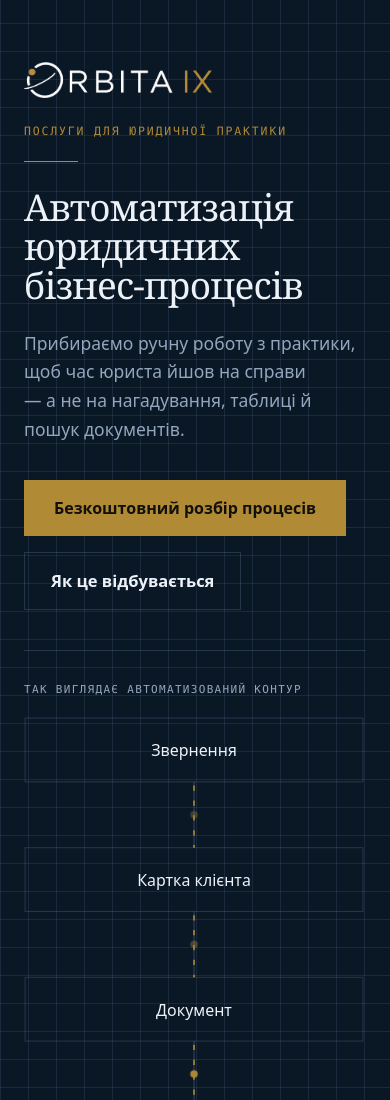
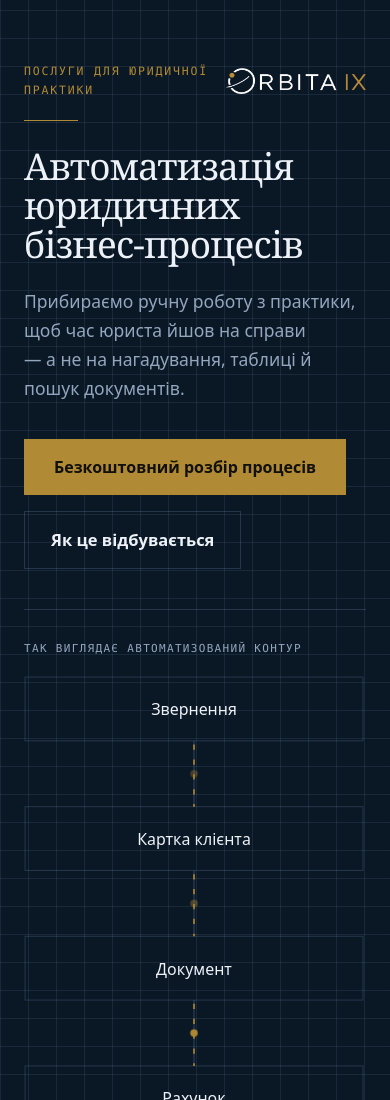
Before and after one commit to ailegalxv-prog/landing, a plain HTML site: page public/index.html in a window 390 px wide. Shown: the top 1100 px of the page. Drawn offline with Linux system fonts and the light colour scheme.

Commit message:
Шапка: логотип праворуч на одній лінії з надписом
Owner переглянув сайт на телефоні: логотип зліва зверху окремим блоком
і завеликий (240 px). Сподобалась композиція з картинки превʼю —
надпис ліворуч, логотип праворуч на тій самій лінії.

Зроблено flex-рядок .brand-row: надпис ліворуч, логотип праворуч,
вирівняні по центру. Логотип 176 px на десктопі, 140 px на телефоні,
не стискається (flex: 0 0 auto) і завжди лишається праворуч.

Від 560 px усе в один рядок. На вужчих екранах надпис переноситься
на два рядки — шрифт надпису зменшувати не можна, для одного рядка
на 390 px знадобилося б 8 px, а це нечитабельно.

Co-Authored-By: Claude Opus 5 <noreply@anthropic.com>

```diff
--- a/public/index.html
+++ b/public/index.html
@@ -65,10 +65,14 @@
       var(--navy);
     color: var(--on-navy); padding: 88px 0 76px;
   }
-  /* Логотип у шапці. Файл віддається у повній роздільності (966x185), а на сторінці
-     показується вужчим — так він лишається різким і на retina-екранах.
-     width/height в атрибутах тримають пропорцію, тому верстка не стрибає при завантаженні. */
-  .brand { display: block; width: 240px; height: auto; margin: 0 0 30px; }
+  /* Верхній рядок шапки: надпис ліворуч, логотип праворуч — одна лінія.
+     На вузьких екранах надпис переноситься на два рядки, логотип лишається праворуч.
+     Файл логотипа віддається у повній роздільності (966x185), а показується вужчим —
+     так він різкий і на retina. width/height в атрибутах тримають пропорцію,
+     тому верстка не стрибає під час завантаження. */
+  .brand-row { display: flex; align-items: center; justify-content: space-between; gap: 20px; margin: 0 0 20px; }
+  .brand-row .eyebrow { margin: 0; }
+  .brand { display: block; width: 176px; height: auto; flex: 0 0 auto; }
   .eyebrow { font-family: var(--mono); font-size: 11.5px; letter-spacing: .16em; text-transform: uppercase; color: var(--brass); margin: 0 0 20px; }
   .hero .eyebrow { color: var(--brass-solid); }
   .rule-sm { width: 54px; height: 1px; background: var(--brass-solid); margin: 0 0 26px; }
@@ -464,7 +468,8 @@
   @media (max-width: 380px) { .gain { grid-template-columns: minmax(0, 1fr); gap: 2px; } }
   @media (max-width: 560px) {
     .hero { padding: 62px 0 54px; }
-    .brand { width: 188px; margin-bottom: 24px; }
+    .brand { width: 140px; }
+    .brand-row { gap: 14px; }
     .guar { padding: 26px 22px; }
     .flow { margin-top: 40px; }
   }
@@ -473,8 +478,10 @@
 <body>
 <div class="hero">
   <div class="wrap">
-    <img class="brand" src="/logo-light.png" width="966" height="185" alt="ORBITA IX" decoding="async">
-    <p class="eyebrow">Послуги для юридичної практики</p>
+    <div class="brand-row">
+      <p class="eyebrow">Послуги для юридичної практики</p>
+      <img class="brand" src="/logo-light.png" width="966" height="185" alt="ORBITA IX" decoding="async">
+    </div>
     <div class="rule-sm"></div>
     <h1>Автоматизація юридичних бізнес-процесів</h1>
     <p class="lede">Прибираємо ручну роботу з практики, щоб час юриста йшов на справи — а не на нагадування, таблиці й пошук документів.</p>
```
